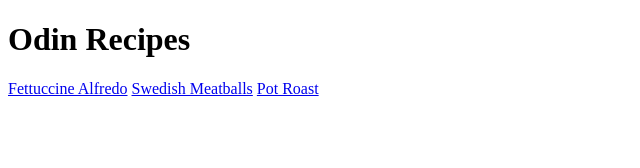
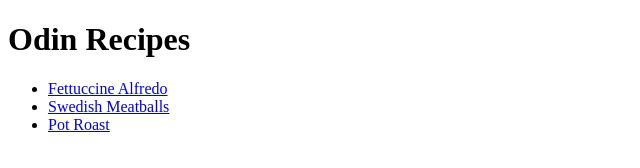
Before and after one commit to stefaneed/odin-recipes, a plain HTML site: page index.html in a window 1280 px wide. Shown: the whole page, without its empty margins (0-640 px from the left). Drawn offline with Linux system fonts and the light colour scheme.

Commit message:
Edit index.html and add images directory

```diff
--- a/index.html
+++ b/index.html
@@ -8,8 +8,10 @@
 </head>
 <body>
     <h1>Odin Recipes</h1>
-        <a href="recipes/fettuccine.html">Fettuccine Alfredo</a>
-        <a href="recipes/swedish-meatballs.html">Swedish Meatballs</a>
-        <a href="recipes/pot-roast.html">Pot Roast</a>
+        <ul>
+            <li><a href="recipes/fettuccine.html">Fettuccine Alfredo</a></li>
+            <li><a href="recipes/swedish-meatballs.html">Swedish Meatballs</a></li>
+            <li><a href="recipes/pot-roast.html">Pot Roast</a></li>
+        </ul>
 </body>
 </html>
```
Also changed, not shown: images/fettuccine-alfredo.jpeg (added), images/pot-roast.jpeg (added), images/swedish-meatballs.jpeg (added).
